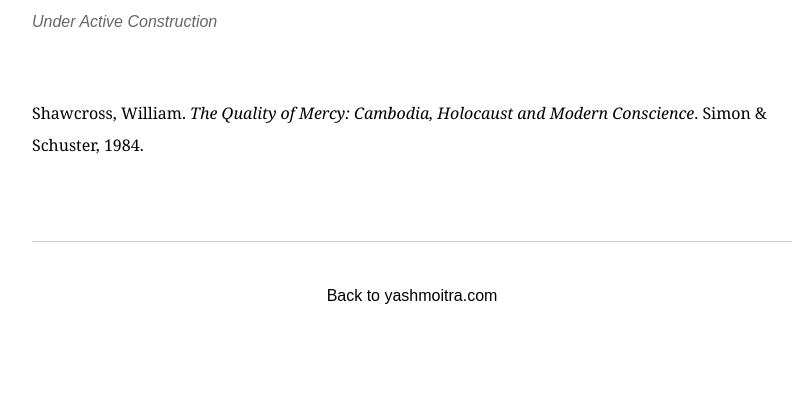
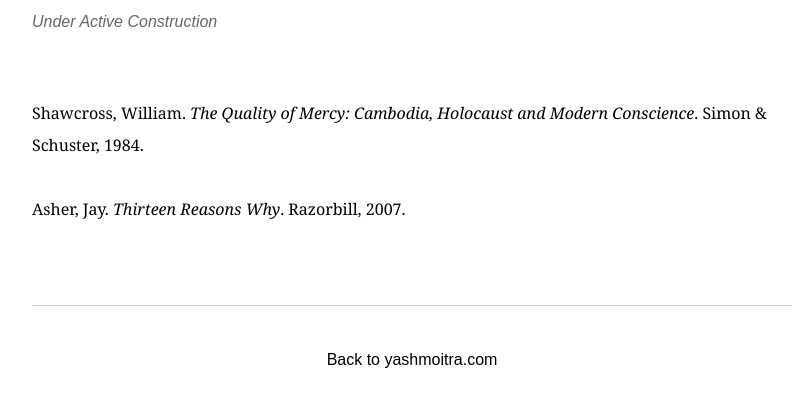
Before and after one commit to moitrayash/moitrayash.github.io, a plain HTML site: page recread/index.html in a window 1280 px wide. Shown: the part 195-602 px from the top of the page, without its empty margins (228-1024 px from the left). Drawn offline with Linux system fonts and the light colour scheme.

Commit message:
Add Asher to Recommended Reading

```diff
--- a/recread/index.html
+++ b/recread/index.html
@@ -35,7 +35,7 @@ body {
   line-height: 2;
   font-family: Georgia, 'Times New Roman', serif;
 }
-.item-content p { margin-bottom: 20px; }
+.item-content p { margin-bottom: 2em; }
 .item-page-nav {
   display: flex;
   justify-content: center;
@@ -59,6 +59,7 @@ body {
   <p class="item-date">Under Active Construction</p>
   <div class="item-content">
     <p>Shawcross, William. <i>The Quality of Mercy: Cambodia, Holocaust and Modern Conscience</i>. Simon &amp; Schuster, 1984.</p>
+    <p>Asher, Jay. <i>Thirteen Reasons Why</i>. Razorbill, 2007.</p>
   </div>
   <nav class="item-page-nav" aria-label="Page navigation">
     <a href="/">Back to yashmoitra.com</a>
```
